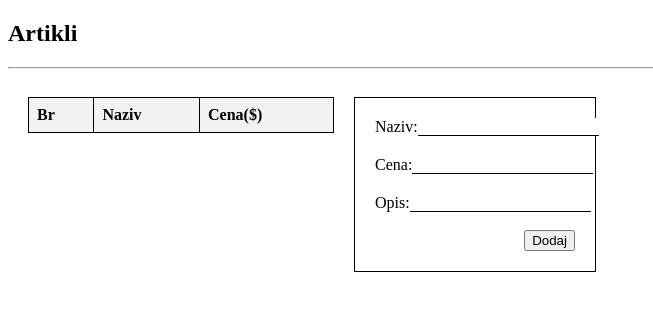
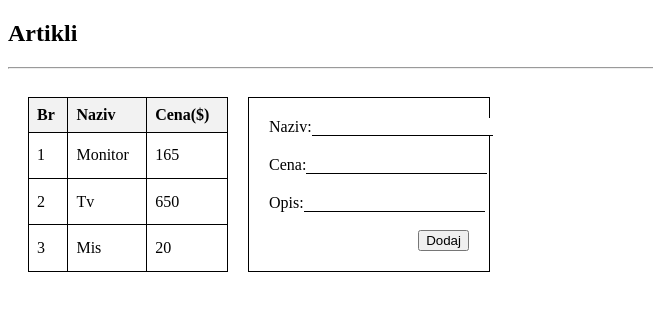
Before and after one commit to artificialv1r/online-prodavnica-funkc-admin, a plain HTML site: page index.html in a window 1280 px wide. Shown: the whole page, without its empty margins (0-653 px from the left). Drawn offline with Linux system fonts and the light colour scheme.

Commit message:
Definisana klasa za artikal, definisan JS kod koji ce HTML tabelu popuniti sa nizom proizvoda.

```diff
--- a/app.js
+++ b/app.js
@@ -7,3 +7,35 @@ class Artikal {
 }
 
 let artikli = [];
+
+function createArticleRows() {
+  let table = document.querySelector("#articles-body");
+
+  for (let i = 0; i < artikli.length; i++) {
+    let tr = document.createElement("tr");
+    let br = document.createElement("td");
+    let naziv = document.createElement("td");
+    let cena = document.createElement("td");
+
+    br.textContent = i + 1;
+    naziv.textContent = artikli[i].naziv;
+    cena.textContent = artikli[i].cena;
+
+    tr.appendChild(br);
+    tr.appendChild(naziv);
+    tr.appendChild(cena);
+    table.appendChild(tr);
+  }
+}
+
+function initializeArticels() {
+  artikli = [
+    new Artikal("Monitor", 165, ""),
+    new Artikal("Tv", 650, ""),
+    new Artikal("Mis", 20, ""),
+  ];
+
+  createArticleRows();
+}
+
+document.addEventListener("DOMContentLoaded", initializeArticels);
--- a/styles.scss
+++ b/styles.scss
@@ -9,7 +9,7 @@ $padding-size: 8px;
 }
 
 table {
-    width: 25%;
+    width: 200px;
     border-collapse: collapse;
 
     th,
```
Also changed, not shown: styles.css.
